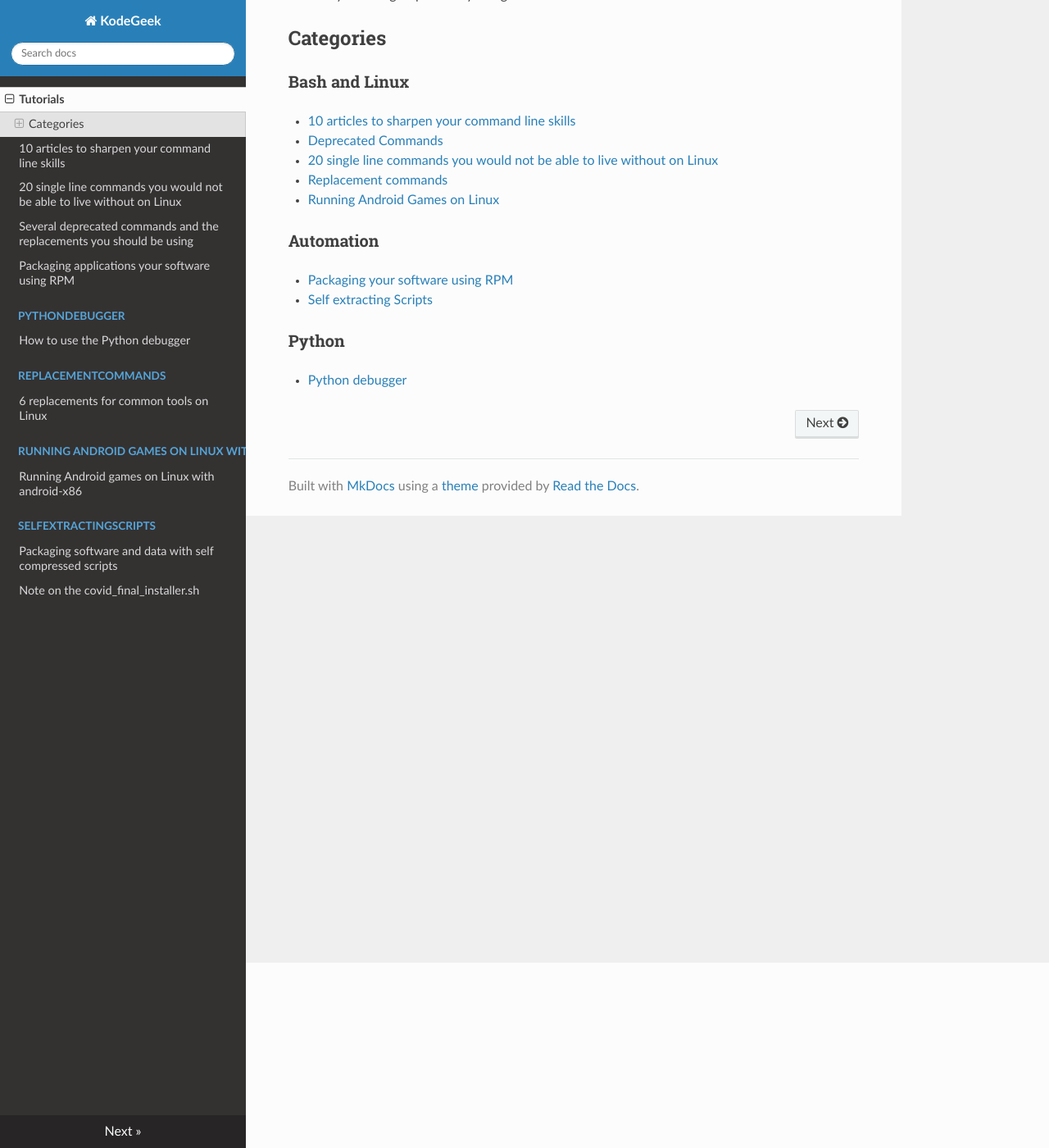
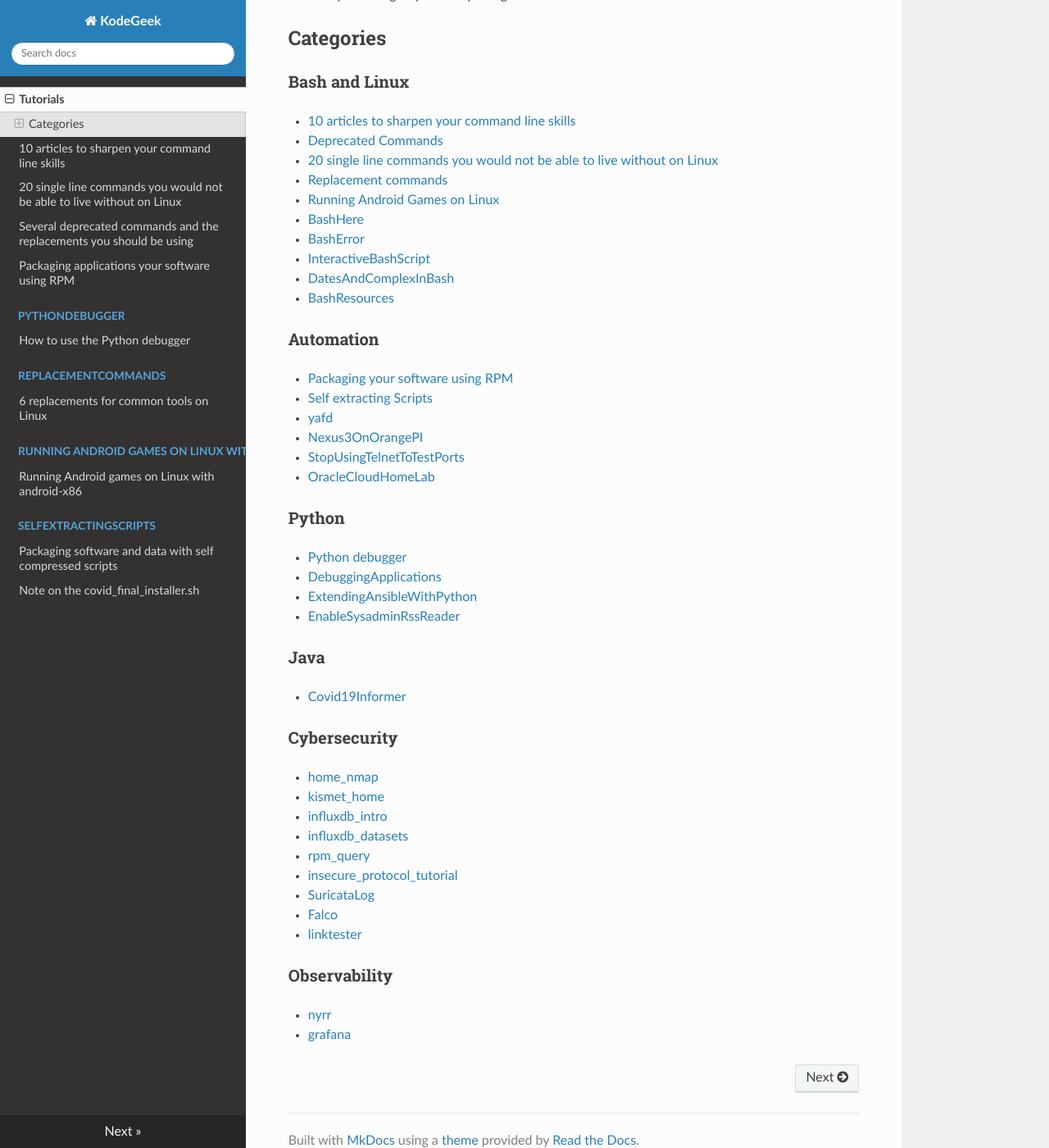
Before and after one commit to josevnz/tutorials, an MkDocs documentation site: the page built from docs/README.md, in a window 1280 px wide and 1400 px high, scrolled down 226 px. Shown: the whole window at 82% size. Built offline with MkDocs 1.6.1, drawn with Linux system fonts in a browser that asks for light colours; nearby versions of some CDN libraries.

Commit message:
New submodules

```diff
--- a/docs/README.md
+++ b/docs/README.md
@@ -12,12 +12,45 @@ I tried my best to group them by categories
 * [20 single line commands you would not be able to live without on Linux](20-single-line-commands-you-would-not-be-able-to-live-without-on-Linux.md)
 * [Replacement commands](ReplacementCommands/README.md)
 * [Running Android Games on Linux](Running-Android-games-on-Linux-with-android-x86/README.md)
+* [BashHere](BashHere/README.md)
+* [BashError](BashError/README.md)
+* [InteractiveBashScript](InteractiveBashScript/README.md)
+* [DatesAndComplexInBash](DatesAndComplexInBash/README.md)
+* [BashResources](BashResources/README.md)
 
 ### Automation
 
 * [Packaging your software using RPM](Packaging_your_software_using_RPM.md)
 * [Self extracting Scripts](SelfExtractingScripts/README.md)
+* [yafd](yafd/README.md)
+* [Nexus3OnOrangePI](Nexus3OnOrangePI/README.md)
+* [StopUsingTelnetToTestPorts](StopUsingTelnetToTestPorts/README.md)
+* [OracleCloudHomeLab](OracleCloudHomeLab/README.md)
 
 ### Python
 
 * [Python debugger](PythonDebugger/README.md)
+* [DebuggingApplications](DebuggingApplications/README.md)
+* [ExtendingAnsibleWithPython](ExtendingAnsibleWithPython/README.md)
+* [EnableSysadminRssReader](EnableSysadminRssReader/README.md)
+
+### Java
+
+* [Covid19Informer](Covid19Informer/README.md)
+
+### Cybersecurity
+
+* [home_nmap](home_nmap/README.md)
+* [kismet_home](kismet_home/README.md)
+* [influxdb_intro](influxdb_intro/README.md)
+* [influxdb_datasets](influxdb_datasets/README.md)
+* [rpm_query](rpm_query/README.md)
+* [insecure_protocol_tutorial](insecure_protocol_tutorial/README.md)
+* [SuricataLog](SuricataLog/README.md)
+* [Falco](Falco/README.md)
+* [linktester](linktester/README.md)
+
+### Observability
+
+* [nyrr](nyrr/README.md)
+* [grafana](grafana/README.md)
```
Also changed, not shown: .gitmodules (added), 1 other file.
